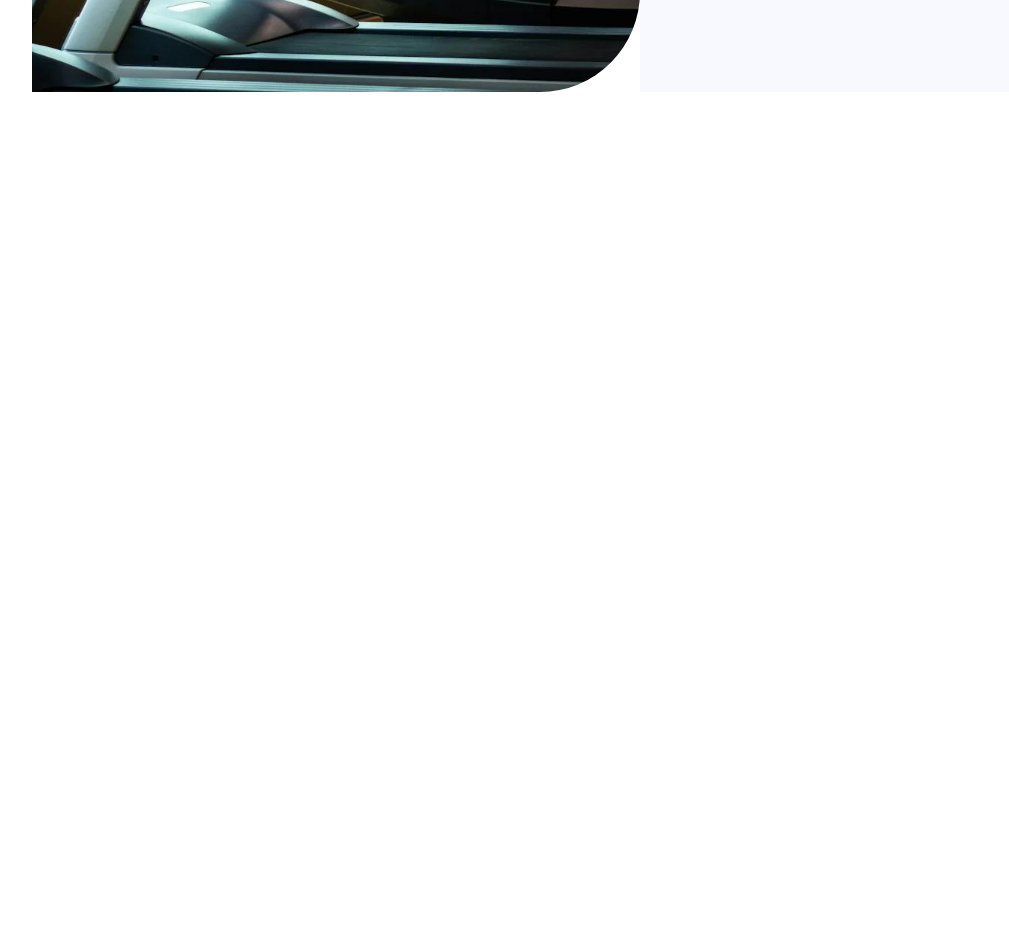
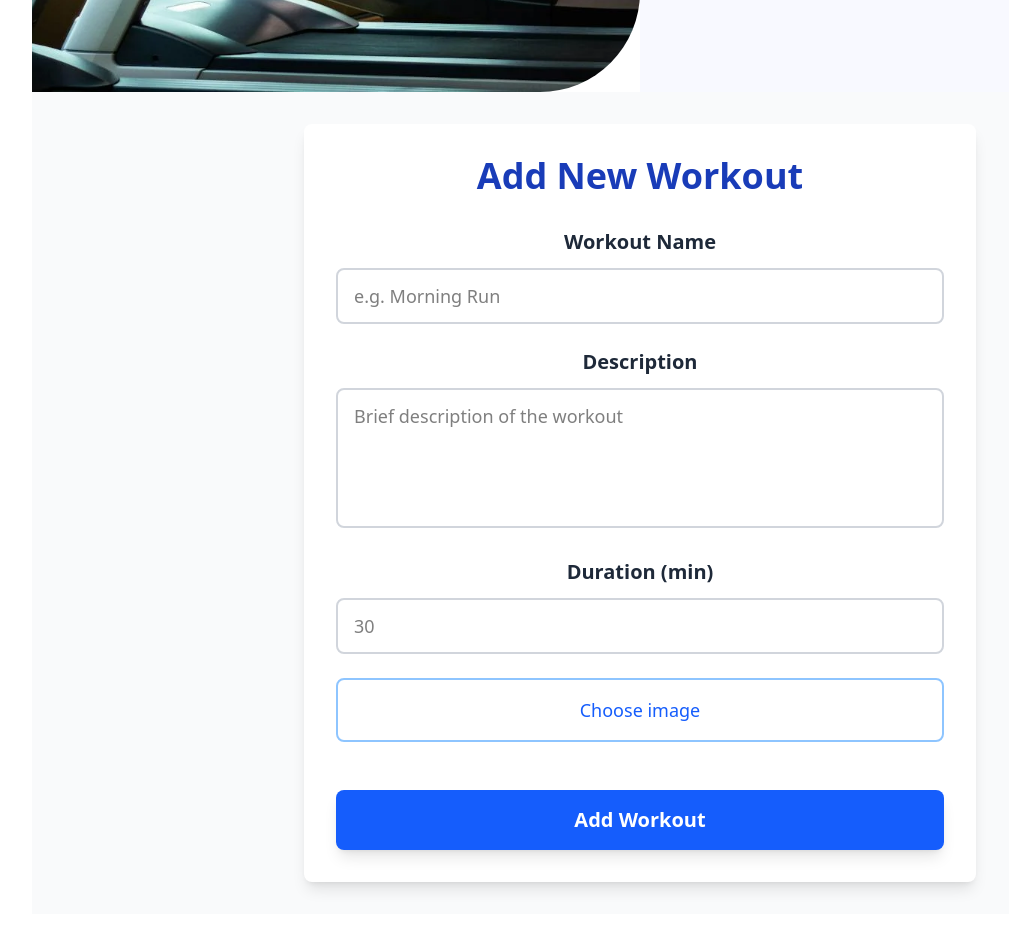
Before and after one commit to swastikaa0/FitnessManagement, a React (Vite) app in the folder project/: page / in a window 1280 px wide. Shown: the part 1540-2472 px from the top of the page, without its empty margins (0-1009 px from the left). Before the commit the page ends 1664 px from the top, so only its background shows below. Built offline with nearby package versions, Linux system fonts and the light colour scheme.

Commit message:
Add Workout

```diff
--- /dev/null
+++ b/project/src/AddWorkout.jsx
@@ -0,0 +1,83 @@
+import React, { useState } from 'react';
+
+export default function AddWorkout() {
+  const [workoutName, setWorkoutName] = useState('');
+  const [description, setDescription] = useState('');
+  const [duration, setDuration] = useState('');
+
+  const handleSubmit = (e) => {
+    e.preventDefault();
+    console.log('Workout added:', { workoutName, description, duration });
+    // Reset form
+    setWorkoutName('');
+    setDescription('');
+    setDuration('');
+  };
+
+  return (
+    <div className="min-h-screen bg-gray-50 flex items-center justify-center p-8">
+      <div className="bg-white rounded-lg shadow-lg p-8 w-full max-w-2xl">
+        <h1 className="text-4xl font-bold text-blue-800 text-center mb-8">
+          Add New Workout
+        </h1>
+
+        <div className="space-y-6">
+          <div>
+            <label className="block text-xl font-semibold text-gray-800 mb-3">
+              Workout Name
+            </label>
+            <input
+              type="text"
+              value={workoutName}
+              onChange={(e) => setWorkoutName(e.target.value)}
+              placeholder="e.g. Morning Run"
+              className="w-full px-4 py-3 text-lg border-2 border-gray-300 rounded-lg focus:border-blue-500 focus:outline-none transition-colors"
+            />
+          </div>
+
+          <div>
+            <label className="block text-xl font-semibold text-gray-800 mb-3">
+              Description
+            </label>
+            <textarea
+              value={description}
+              onChange={(e) => setDescription(e.target.value)}
+              placeholder="Brief description of the workout"
+              rows={4}
+              className="w-full px-4 py-3 text-lg border-2 border-gray-300 rounded-lg focus:border-blue-500 focus:outline-none transition-colors resize-none"
+            />
+          </div>
+
+          <div>
+            <label className="block text-xl font-semibold text-gray-800 mb-3">
+              Duration (min)
+            </label>
+            <input
+              type="number"
+              value={duration}
+              onChange={(e) => setDuration(e.target.value)}
+              placeholder="30"
+              className="w-full px-4 py-3 text-lg border-2 border-gray-300 rounded-lg focus:border-blue-500 focus:outline-none transition-colors"
+            />
+          </div>
+
+          <div>
+            <button
+              type="button"
+              className="w-full py-4 text-lg font-medium text-blue-600 bg-white border-2 border-blue-300 rounded-lg hover:bg-blue-50 transition-colors mb-6"
+            >
+              Choose image
+            </button>
+          </div>
+
+          <button
+            onClick={handleSubmit}
+            className="w-full py-4 text-xl font-bold text-white bg-blue-600 rounded-lg hover:bg-blue-700 transition-colors shadow-lg"
+          >
+            Add Workout
+          </button>
+        </div>
+      </div>
+    </div>
+  );
+}
--- a/project/src/App.jsx
+++ b/project/src/App.jsx
@@ -4,6 +4,7 @@ import viteLogo from '/vite.svg'
 import './App.css'
 import LoginPage from './Login'
 import Signup from './Signup'
+import AddWorkout from './AddWorkout'
 
 function App() {
   const [count, setCount] = useState(0)
@@ -12,6 +13,7 @@ function App() {
     <>
       <LoginPage />
       <Signup />
+      <AddWorkout/>
 
     </>
   )
```
